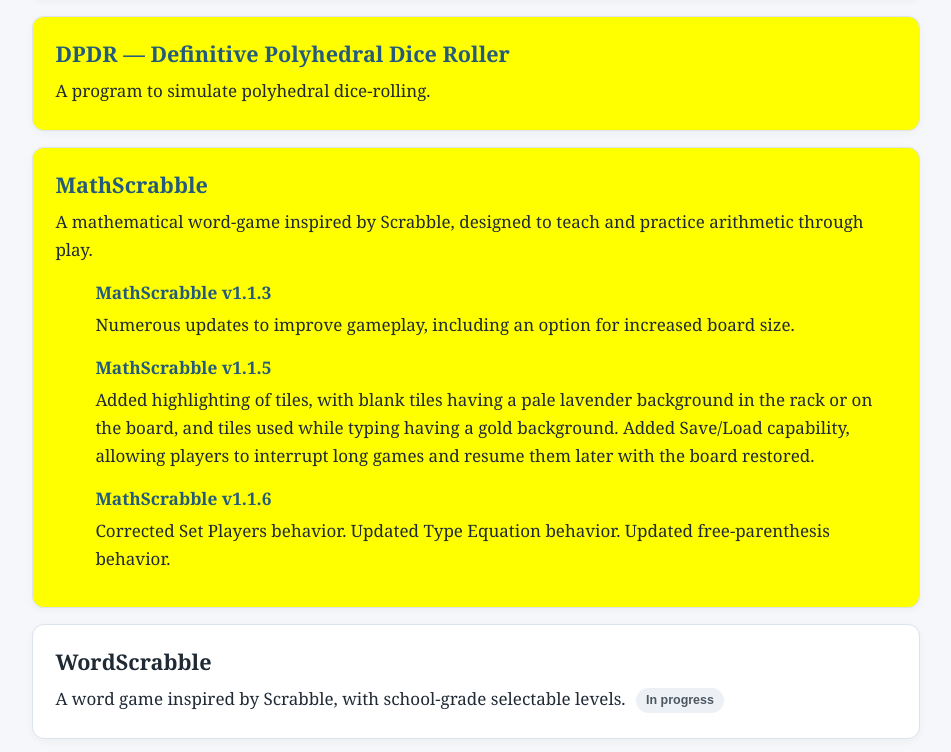
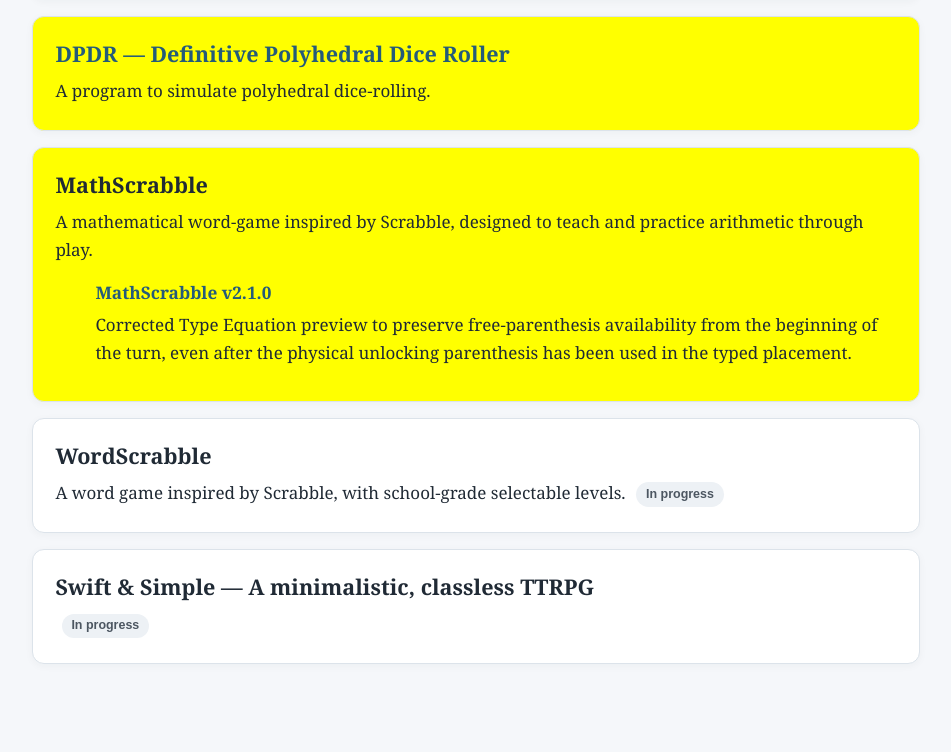
Before and after one commit to jeffmayes-jpg/My-Works, a plain HTML site: page index.html in a window 1280 px wide. Shown: the part 1798-2550 px from the top of the page, without its empty margins (164-1115 px from the left). Drawn offline with Linux system fonts and the light colour scheme.

Commit message:
Update My Works to link only current releases

```diff
--- a/index.html
+++ b/index.html
@@ -23,13 +23,13 @@ footer{text-align:center;color:var(--muted);padding:1.5rem;font-size:.95rem}a{ov
 <p>A central location for quick access to my published works, of any nature. This page is intended to provide access to each work rather than detailed documentation.</p>
 </header>
 <main>
-<p class="intro">All of my programs are designed as standalone Windows applications unless otherwise noted.</p>
+<p class="intro">All of my programs are designed as standalone Windows applications.</p>
 <section class="work completed">
 <h2><a href="https://jeffmayes-jpg.github.io/Personal-Deism/">Personal Deism</a></h2>
 <p>A philosophical worldview that affirms an intentional, good Divine reality while leaving individuals free to pursue truth through reason, spiritual insight, and personal reflection. It holds that persons possess intrinsic worth, that sentient beings deserve fundamental freedoms, and that the purpose of personal existence is moral growth.</p>
 </section>
 <section class="work completed">
-<h2><a href="https://github.com/jeffmayes-jpg/Babel/releases/latest">Babel</a></h2>
+<h2>Babel</h2>
 <p>A multilingual text-to-speech application. Babel supports English, French, Spanish, and Khmer. It includes a language-learning curriculum organized by grade level and category, and allows users to add their own words and phrases.</p>
 <div class="versions">
 <div class="version">
@@ -65,20 +65,12 @@ footer{text-align:center;color:var(--muted);padding:1.5rem;font-size:.95rem}a{ov
 <p>A program to simulate polyhedral dice-rolling.</p>
 </section>
 <section class="work completed">
-<h2><a href="https://github.com/jeffmayes-jpg/MathScrabble-Downloads/releases/tag/v1.1.6">MathScrabble</a></h2>
+<h2>MathScrabble</h2>
 <p>A mathematical word-game inspired by Scrabble, designed to teach and practice arithmetic through play.</p>
 <div class="versions">
 <div class="version">
-<h3><a href="https://jeffmayes-jpg.github.io/MathScrabble-Downloads/v1.1.3.html">MathScrabble v1.1.3</a></h3>
-<p>Numerous updates to improve gameplay, including an option for increased board size.</p>
-</div>
-<div class="version">
-<h3><a href="https://jeffmayes-jpg.github.io/MathScrabble-Downloads/v1.1.5.html">MathScrabble v1.1.5</a></h3>
-<p>Added highlighting of tiles, with blank tiles having a pale lavender background in the rack or on the board, and tiles used while typing having a gold background. Added Save/Load capability, allowing players to interrupt long games and resume them later with the board restored.</p>
-</div>
-<div class="version">
-<h3><a href="https://github.com/jeffmayes-jpg/MathScrabble-Downloads/releases/tag/v1.1.6">MathScrabble v1.1.6</a></h3>
-<p>Corrected Set Players behavior. Updated Type Equation behavior. Updated free-parenthesis behavior.</p>
+<h3><a href="https://jeffmayes-jpg.github.io/MathScrabble-Downloads/">MathScrabble v2.1.0</a></h3>
+<p>Corrected Type Equation preview to preserve free-parenthesis availability from the beginning of the turn, even after the physical unlocking parenthesis has been used in the typed placement.</p>
 </div>
 </div>
 </section>
```
